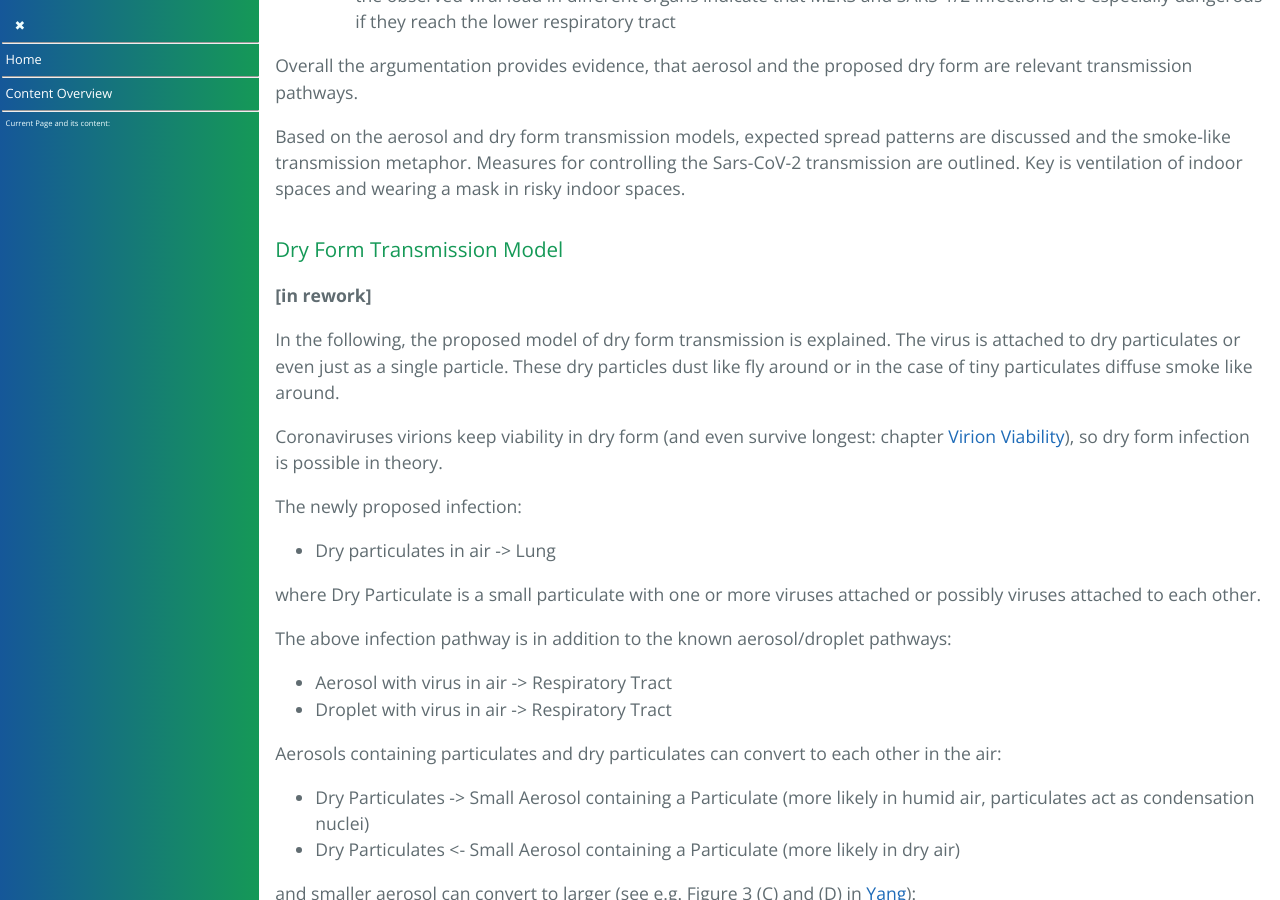
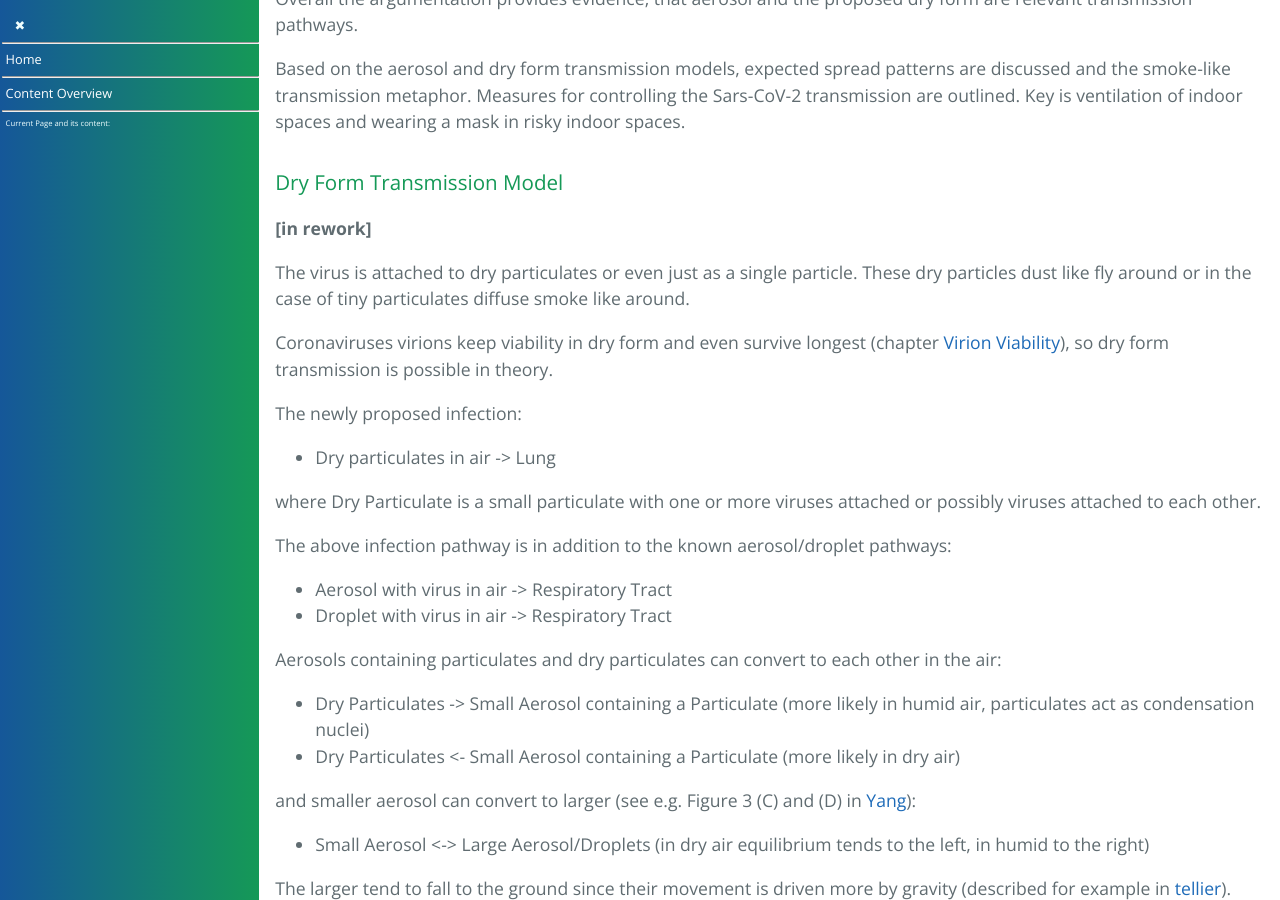
Before and after one commit to forestgrape/coronavirus, a Jekyll site: the page built from 5_epidemiological/transmission.md, in a window 1280 px wide and 900 px high, scrolled down 9168 px. Built offline with Jekyll 4.4.1, drawn with Linux system fonts in a browser that asks for light colours; our own code applies the rules of GitHub Pages for plain Markdown files; some of the changed text lies outside the part shown.

Commit message:
formulations and clarifications

```diff
--- a/5_epidemiological/transmission.md
+++ b/5_epidemiological/transmission.md
@@ -118,6 +118,8 @@
 * for details on Actions and Sources in [Particles in the Respiratory Tract](#particle-dynamics-in-the-respiratory-tract) and [masks](../6_prevention_and_treatment/masks.md). [citations in work  ]
 
 
+
+
 ## Particle Dynamics in the Respiratory Tract
 
 > Conversational remarks about how I understand the behavior of particles in the respiratory tract.
@@ -128,6 +130,7 @@
 * spread to the pharynx (swab test and transmission)
 * spread out of the body (transmission)
 * depositions of medicaments for the treatment
+
 
 ### Particles Sources
 [in rework]
@@ -185,7 +188,6 @@
     * clearance organs
   * Lymph system
 
-
 #### Factors Influencing Clearance
 * Well flowing mucus (see [factors increasing the mucus flow](../6_prevention_and_treatment/increasing_the_mucus_flow.md#factors-influencing-the-mucus-flow))
 * The earlier deposited the better is the mucus clearance
@@ -202,16 +204,10 @@
   * A person inhales aerosols and the deposited fraction is measured. Recent experiments are done by [Rissler et al](#rissler).
   * A person inhales some test particles and the number of absorbed particles is measured for different volumes inhaled. For small volumes, the air goes not fare into to lung and so for this part the absorption is calculated. Then the volume is increased, the adsorbed particles measured again and the next part of the lung is calculated: the previous result is subtracted and the remaining adsorption is the next deeper lung part  [reference to be added].
   * Experimental data on the regional deposition of radio-labelled aerosol particles can be derived from gamma camera images.  The limited resolution of the planar image allows no separation between the peripheral and the bronchial airways. This separation can be done by measuring the particle clearance kinetics during the first few days after inhalation[reference to be added].
-
 ##### In silico
-
-Theoretical simulations model the respiratory tract and mostly use the laws of fluid dynamics to calculate the airflow.
-
-An often used model is the [ICRP Model](#bailey).
-
-Traditional methods: Model the respiratory tract as a static pipe system and do the physics [Stuart 84](#stuart),  [ICRP by Bailey](#bailey). Usually some differential equations are fitted and these equations are often solved/simulated with a computer-based approach e.g. Monte Carlo methods.
-
-Recent approaches model the respiratory tract accurately in 3D and make use of advances in computational fluid dynamics: [Kleinstreuer 18](#kleinstreuer-2018), [Qi](#qi), [Rahimi-Gorji](#rahimi-gorji), [Zhong18](#zhong18).
+Theoretical simulations model the respiratory tract and mostly use the laws of fluid dynamics to calculate the airflow. An often used model is the [ICRP Model](#bailey).
+* Traditional methods: Model the respiratory tract as a static pipe system and do the physics [Stuart 84](#stuart),  [ICRP by Bailey](#bailey). Usually some differential equations are fitted and these equations are often solved/simulated with a computer-based approach e.g. Monte Carlo methods.
+* Recent approaches model the respiratory tract accurately in 3D and make use of advances in computational fluid dynamics: [Kleinstreuer 18](#kleinstreuer-2018), [Qi](#qi), [Rahimi-Gorji](#rahimi-gorji), [Zhong18](#zhong18).
 
 #### Limitations of Experiments
 The airflow in the lung has variations and is complicated [Tsuda](#tsuda), [Bailey](#bailey). Often good agreement for modeling methods compared to in vivo measurements are achieved, however many parameters have to be estimated and thus overfitting could occur.
@@ -261,11 +257,11 @@
 
 
 ### Dry Form Transmission Model
-**[in rework]**
+**[in rework]**  <!--group by infection, in air, sourcing=generation-->
 
-In the following, the proposed model of dry form transmission is explained. The virus is attached to dry particulates or even just as a single particle. These dry particles dust like fly around or in the case of tiny particulates diffuse smoke like around.
+The virus is attached to dry particulates or even just as a single particle. These dry particles dust like fly around or in the case of tiny particulates diffuse smoke like around.
 
-Coronaviruses virions keep viability in dry form (and even survive longest: chapter [Virion Viability](../2_biological/virion_viability.md)), so dry form infection is possible in theory.
+Coronaviruses virions keep viability in dry form and even survive longest (chapter [Virion Viability](../2_biological/virion_viability.md)), so dry form transmission is possible in theory.
 
 The newly proposed infection:
 * Dry particulates in air -> Lung
@@ -286,6 +282,7 @@
 The larger tend to fall to the ground since their movement is driven more by gravity (described for example in [tellier](#tellier)).
 
 Infectious aerosols can get into the air from the lower or upper respiratory tract through breathing, coughing or speaking (section [exhaling particles](../5_epidemiological/transmission.md#particles-sources)).
+
 
 Dry particulates get into the air either by the above conversion from aerosols, probably directly from an infected lung [to be searched/calculated if this is possible, work in progress] or from dirt. Dirt can be from sedimented air particles or from faeces. [to check: vacuum cleaner particle filter size].  [to be checked if dirt is/can be relevant and what kind of dirt]
 
@@ -308,6 +305,7 @@
 * source can also be indirect. However one has to keep in mind that for the probability to be in two digit percentages there need to be many infectious particulates in the air.
 ---------------------------------------
 -->
+
 
 ### Evidence for the Dry Form Transmission Model
 
```
Also changed, not shown: other parts of 5_epidemiological/transmission.md (+4 -4 lines).
